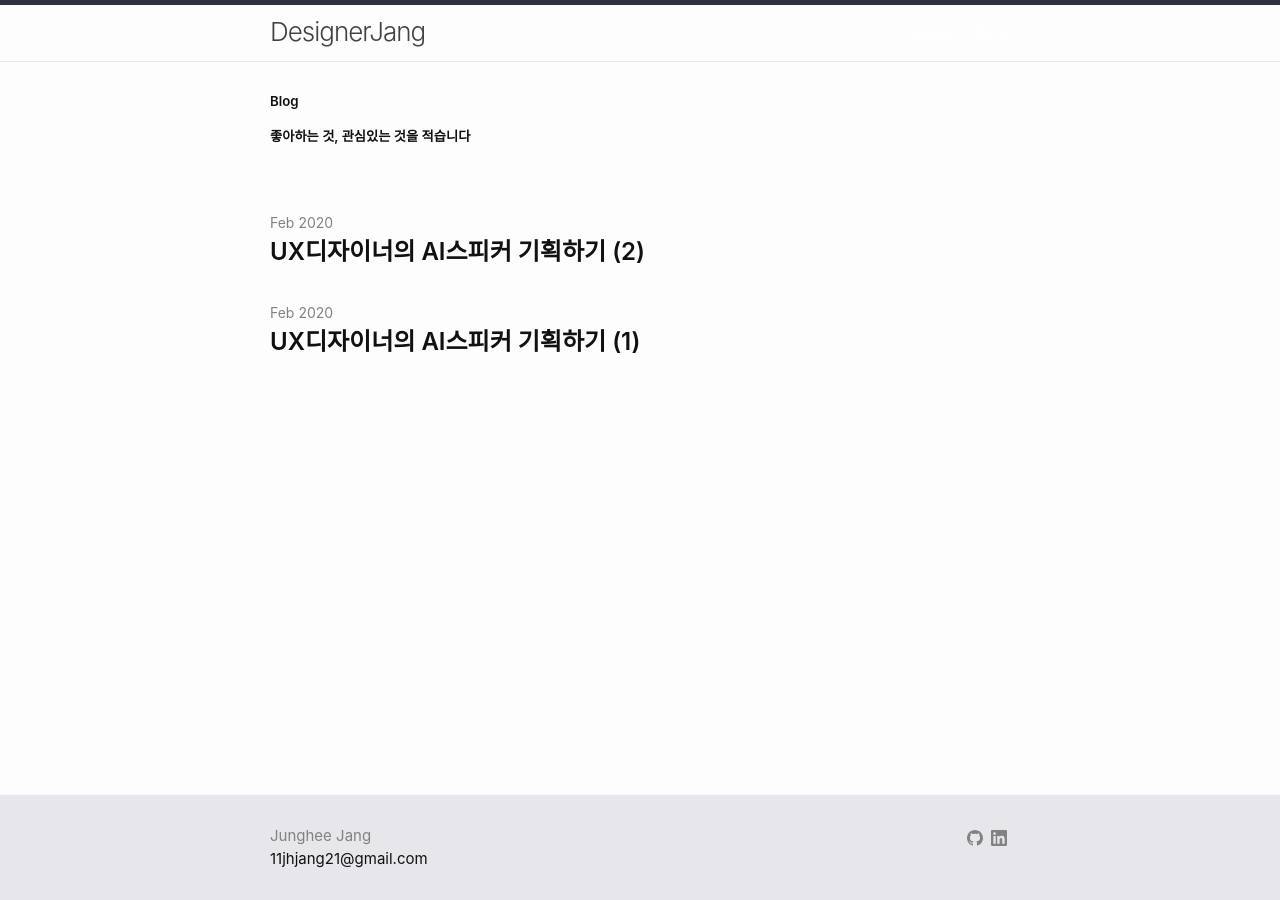
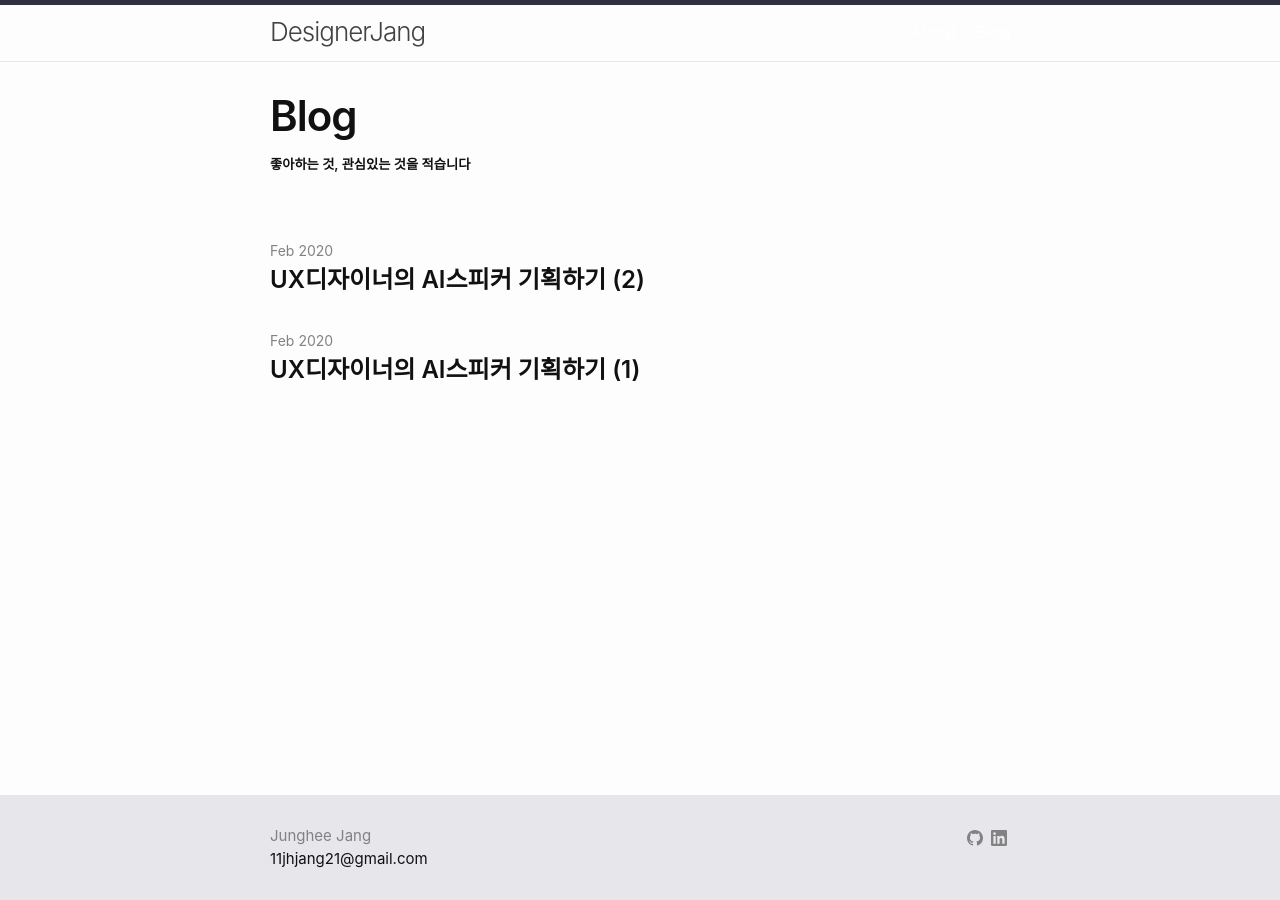
Before and after one commit to DesignerJJang/DesignerJJang.github.io, a Jekyll site: the page built from blog.md, in a window 1280 px wide. Built offline with Jekyll 4.4.1, drawn with Linux system fonts in a browser that asks for light colours.

Commit message:
subtitle

```diff
--- a/_layouts/blog.html
+++ b/_layouts/blog.html
@@ -4,9 +4,9 @@ layout: default
 
 <div class="home">
   {%- if page.title -%}
-    <h5 class="post-subtitle-bold">{{ page.title }}</h5>
+    <h1 class="post-title">{{ page.title }}</h1>
   {%- endif -%}
-    <h5 class="post-subtitle-light">좋아하는 것, 관심있는 것을 적습니다</h5>
+    <h5 class="post-subtitle">좋아하는 것, 관심있는 것을 적습니다</h5>
 <br><br>
   {{ content }}
 
--- a/_sass/minima/_layout.scss
+++ b/_sass/minima/_layout.scss
@@ -275,14 +275,10 @@
   }
 }
 
-.post-subtitle-bold h5 {
-   font-weight: 400;
+
+.post-subtitle h5 {
+   font-weight: 200;
    color: $brand-key-color;
-}
-
-.post-subtitle-light h5 {
-   font-weight: 200;
-
 }
 
 
```
